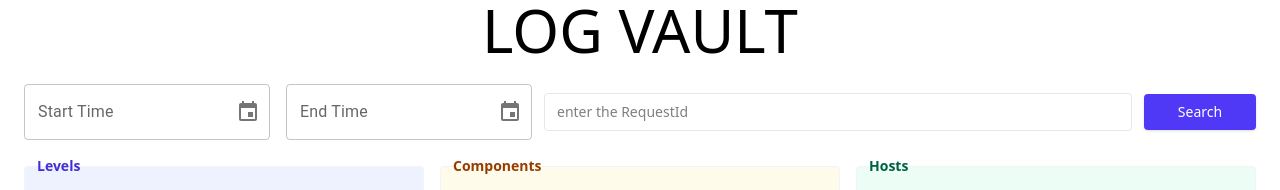
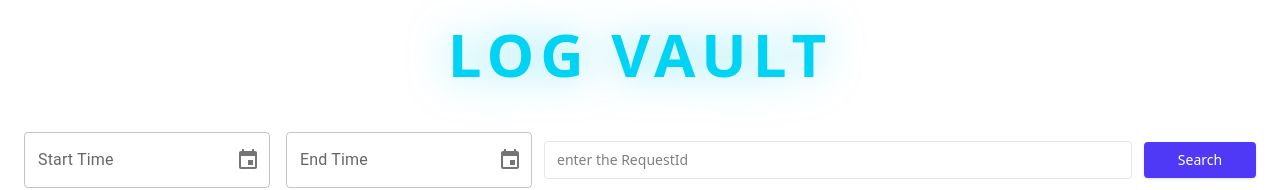
Before and after one commit to aymanrafeeq/frontend-LogVault, a React (Vite) app: page / in a window 1280 px wide. Shown: the top 190 px of the page. Built offline with nearby package versions, Linux system fonts and the light colour scheme; no server answers.

Commit message:
Change the header style

```diff
--- a/src/App.jsx
+++ b/src/App.jsx
@@ -8,7 +8,10 @@ export default function App() {
   return (
     <div>
       <Provider store={store}>
-        <h1 className="text-center text-6xl font-">LOG VAULT</h1>
+        <h1 className="text-center text-6xl font-extrabold text-cyan-400 drop-shadow-[0_0_20px_rgba(34,211,238,0.6)] tracking-widest py-6">
+          LOG VAULT
+        </h1>
+
         <FilterOptions />
         <LogTable />
       </Provider>
```
